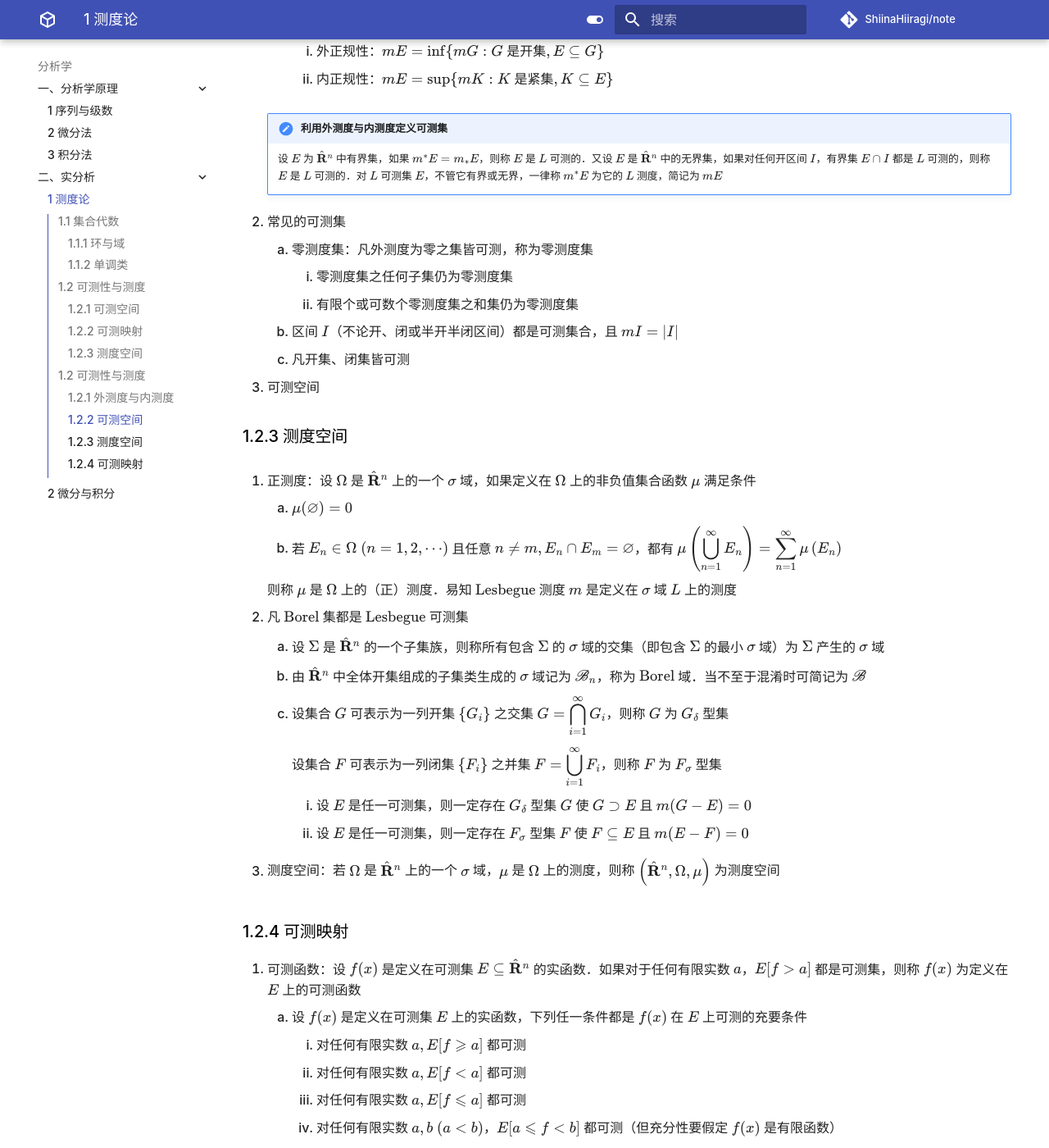
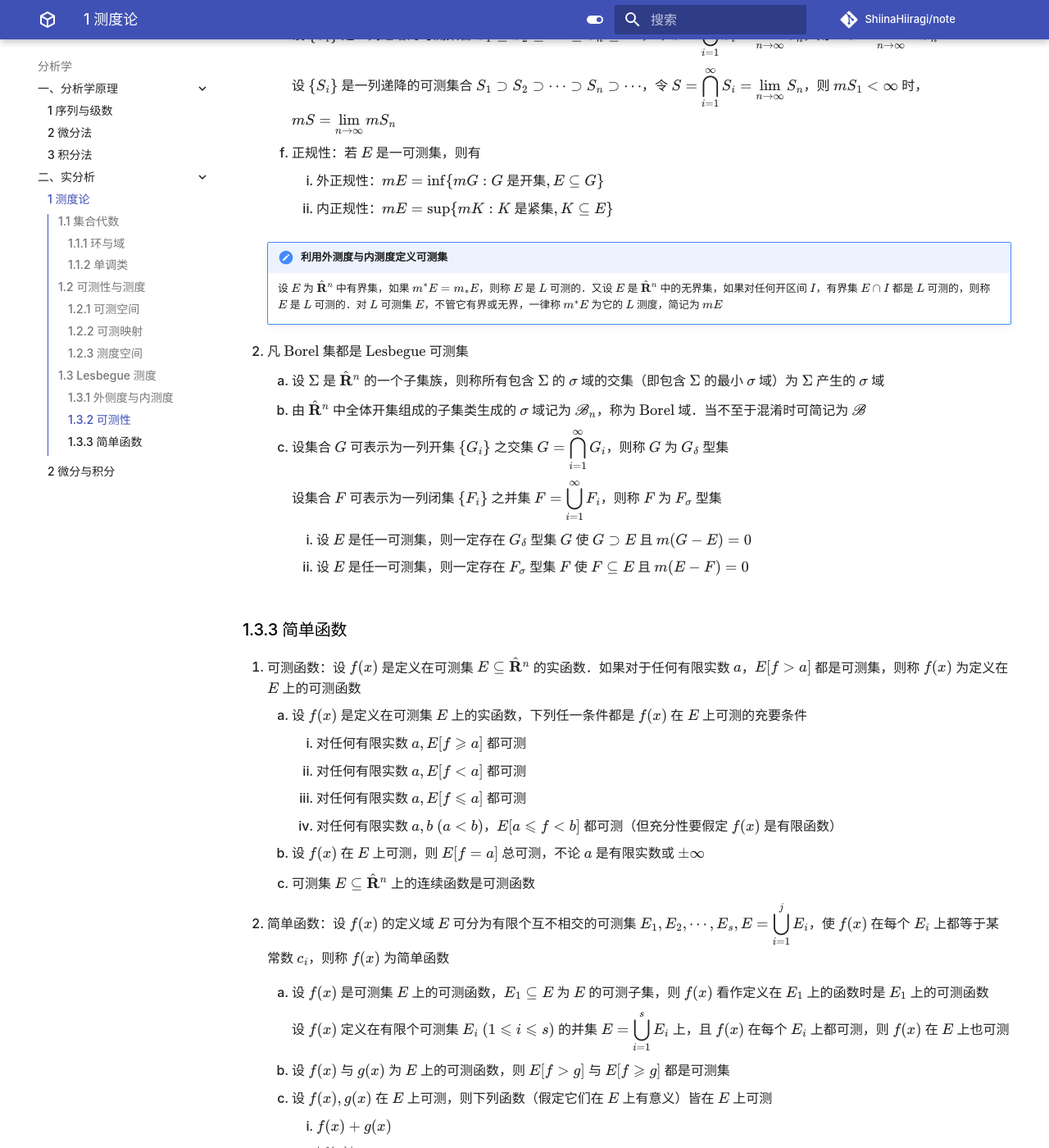
Before and after one commit to ShiinaHiiragi/note, an MkDocs documentation site: the page built from docs/anly/real/ms.md, in a window 1280 px wide and 1400 px high, scrolled down 4019 px. Shown: the whole window at 82% size. Built offline with MkDocs 1.6.1 and Material for MkDocs 9.7.7, drawn with Linux system fonts in a browser that asks for light colours; comment, search, counter and statistics services are not loaded; some of the changed text lies outside the part shown.

Commit message:
save structure

```diff
--- a/docs/anly/real/ms.md
+++ b/docs/anly/real/ms.md
@@ -47,17 +47,20 @@
 
 ## 1.2 可测性与测度
 ### 1.2.1 可测空间
+1. 可测空间
+2. 乘积可测空间
 
 ### 1.2.2 可测映射
+1. 可测映射
+2. 可测函数
 
 ### 1.2.3 测度空间
+1. 测度的性质
+2. 正测度
+3. 完备测度
 
----
-<p align="center"> 以下来自实分析 </p>
----
-
-## 1.2 可测性与测度
-1. 实分析中的实数与函数运算：记广义实数集 $\hat{\mathbf{R}}=\mathbf{R} \cup \{+\infty, -\infty\}$
+## 1.3 Lesbegue 测度
+1. 广义实数集：扩充实数集 $\mathbf R$，得到 $\hat{\mathbf{R}}=\mathbf{R} \cup \{+\infty, -\infty\}$
     1. 允许以 $+\infty$ 或 $-\infty$ 成为函数值，$\pm \infty$ 也称为非真正的实数．通常的实数则称为有限实数，函数值都是有限实数的函数称为有限函数．因此有界函数必是有限函数，但反之不成立
     2. $+\infty$ 是全体有限实数的上确界，$-\infty$ 是全体有限实数的下确界：$-\infty<a<+\infty$（$a$ 为任何有限实数）．从而对于上（下）方无界的递增（减）数列 $\left\{a_{n}\right\}$，总有 ${\displaystyle \lim _{n \to \infty} a_{n}=+\infty \ (-\infty)}$
     3. 对于任何有限实数 $a$ 有
@@ -74,7 +77,7 @@
 
 2. 一个定义在 $E \subseteq \hat{\mathbf{R}}^{n}$ 上的实函数 $f(x)$ 确定了 $E$ 的一组子集 $\{x: x \in E, f(x)>a\}$（简记作 $E[f>a]$），其中 $a$ 取遍一切有限实数．反之，$f(x)$ 本身也由 $E$ 的这组子集完全确定
 
-### 1.2.1 外测度与内测度
+### 1.3.1 外侧度与内测度
 1. 外测度：设 $E$ 为 $\hat{\mathbf{R}}^{n}$ 中任一点集，对于每一列覆盖 $E$ 的开区间 ${\displaystyle \bigcup_{i=1}^{\infty} I_{i} \supset E}$，作出其的体积总和 ${\displaystyle \mu=\sum_{i=1}^{\infty}\left|I_{i}\right|}$（$\mu$ 可以等于 $\infty$, 不同的区间列一般有不同的 $\mu$），所有这一切的 $\mu$ 组成一个下方有界的数集，其下确界（完全由 $E$ 确定）称为 $E$ 的 $\text{Lesbegue}$ 外测度，简称 $L$ 外测度或外测度，记为 $m^{*} E$，即 ${\displaystyle m^{*} E=\inf _{E \subseteq \bigcup_{i=1}^{\infty} I_{i}} \sum_{i=1}^{\infty}\left|I_{i}\right|}$
     1. 外测度的性质
         1. 非负性：$m^{*} E \geqslant 0$，当 $E$ 为空集时，$m^{*} E=0$
@@ -85,7 +88,7 @@
     1. $m_{*} E$ 与 $I$ 的选择无关
     2. $0 \leqslant m_{*} E \leqslant m^{*} E$ 恒成立
 
-### 1.2.2 可测空间
+### 1.3.2 可测性
 1. $L$ 可测集：设 $E$ 为 $\hat{\mathbf{R}}^{n}$ 中的点集，如果对任一点集 $T$ 都有 $m^{*} T=m^{*}(T \cap E)+m^{*}\left(T \cap E'\right)$，则称 $E$ 是 $\text{Lesbegue}$ 可测的或 $L$ 可测的．此时 $E$ 的 $L$ 外测度 $m^{*} E$ 称为 $E$ 的 $\text{Lesbegue}$ 测度或 $L$ 测度，记为 $m E$，记 $L$ 可测集全体为 $\mathscr{M}$
     1. 集合 $E$ 可测的充要条件是对于任意 $A \subseteq E, B \subseteq E'$ 总有 $m^{*}(A \cup B)=m^{*} A+m^{*} B$
     2. $S$ 可测的充要条件是 $S'$ 可测
@@ -107,21 +110,6 @@
     !!! note "利用外测度与内测度定义可测集"
         设 $E$ 为 $\hat{\mathbf{R}}^n$ 中有界集，如果 $m^* E=m_{*} E$，则称 $E$ 是 $L$ 可测的．又设 $E$ 是 $\hat{\mathbf{R}}^n$ 中的无界集，如果对任何开区间 $I$，有界集 $E \cap I$ 都是 $L$ 可测的，则称 $E$ 是 $L$ 可测的．对 $L$ 可测集 $E$，不管它有界或无界，一律称 $m^* E$ 为它的 $L$ 测度，简记为 $m E$
 
-2. 常见的可测集
-    1. 零测度集：凡外测度为零之集皆可测，称为零测度集
-        1. 零测度集之任何子集仍为零测度集
-        2. 有限个或可数个零测度集之和集仍为零测度集
-    2. 区间 $I$（不论开、闭或半开半闭区间）都是可测集合，且 $m I=|I|$
-    3. 凡开集、闭集皆可测
-3. 可测空间
-
-### 1.2.3 测度空间
-1. 正测度：设 $\Omega$ 是 $\hat{\mathbf{R}}^{n}$ 上的一个 $\sigma$ 域，如果定义在 $\Omega$ 上的非负值集合函数 $\mu$ 满足条件
-    1. $\mu(\varnothing)=0$
-    2. 若 $E_{n} \in \Omega \ (n=1,2, \cdots)$ 且任意 $n \neq m, E_{n} \cap E_{m}=\varnothing$，都有 ${\displaystyle \mu\left(\bigcup_{n=1}^{\infty} E_{n}\right)=\sum_{n=1}^{\infty} \mu\left(E_{n}\right)}$
-
-    则称 $\mu$ 是 $\Omega$ 上的（正）测度．易知 $\text{Lesbegue}$ 测度 $m$ 是定义在 $\sigma$ 域 $L$ 上的测度
-
 2. 凡 $\text{Borel}$ 集都是 $\text{Lesbegue}$ 可测集
     1. 设 $\Sigma$ 是 $\hat{\mathbf{R}}^{n}$ 的一个子集族，则称所有包含 $\Sigma$ 的 $\sigma$ 域的交集（即包含 $\Sigma$ 的最小 $\sigma$ 域）为 $\Sigma$ 产生的 $\sigma$ 域
     2. 由 $\hat{\mathbf{R}}^{n}$ 中全体开集组成的子集类生成的 $\sigma$ 域记为 $\mathscr{B}_n$，称为 $\text{Borel}$ 域．当不至于混淆时可简记为 $\mathscr{B}$
@@ -132,9 +120,7 @@
         1. 设 $E$ 是任一可测集，则一定存在 $G_{\delta}$ 型集 $G$ 使 $G \supset E$ 且 $m(G - E)=0$
         2. 设 $E$ 是任一可测集，则一定存在 $F_{\sigma}$ 型集 $F$ 使 $F \subseteq E$ 且 $m(E - F)=0$
 
-3. 测度空间：若 $\Omega$ 是 $\hat{\mathbf{R}}^{n}$ 上的一个 $\sigma$ 域，$\mu$ 是 $\Omega$ 上的测度，则称 $\left(\hat{\mathbf{R}}^{n}, \Omega, \mu\right)$ 为测度空间
-
-### 1.2.4 可测映射
+### 1.3.3 简单函数
 1. 可测函数：设 $f(x)$ 是定义在可测集 $E \subseteq \hat{\mathbf{R}}^{n}$ 的实函数．如果对于任何有限实数 $a$，$E[f>a]$ 都是可测集，则称 $f(x)$ 为定义在 $E$ 上的可测函数
     1. 设 $f(x)$ 是定义在可测集 $E$ 上的实函数，下列任一条件都是 $f(x)$ 在 $E$ 上可测的充要条件
         1. 对任何有限实数 $a, E[f \geqslant a]$ 都可测
```
Also changed, not shown: docs/logic/set/zfc.md (+10 -5 lines).
